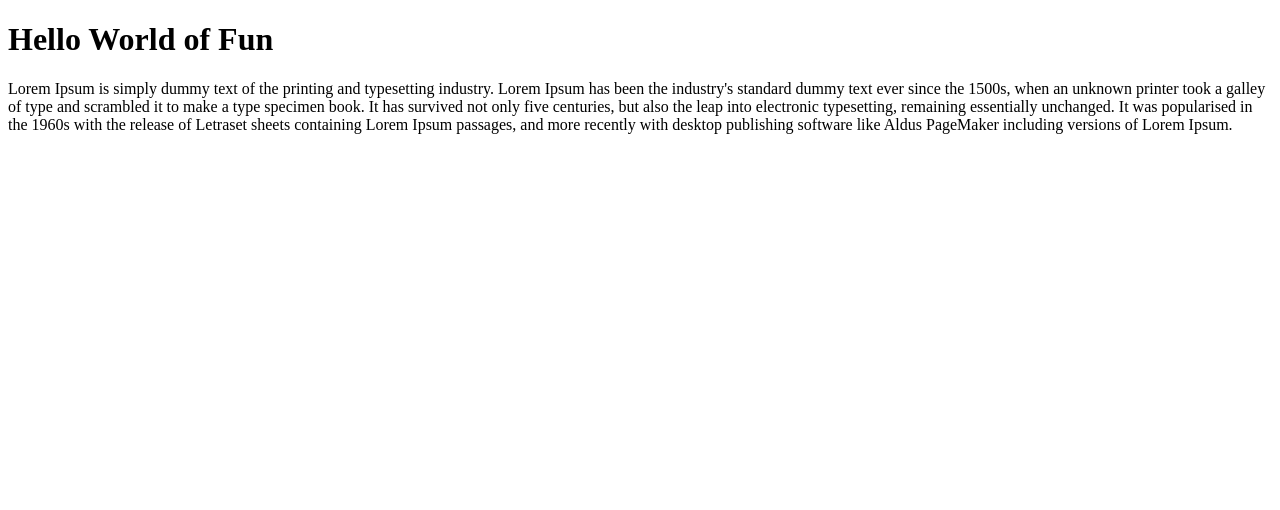
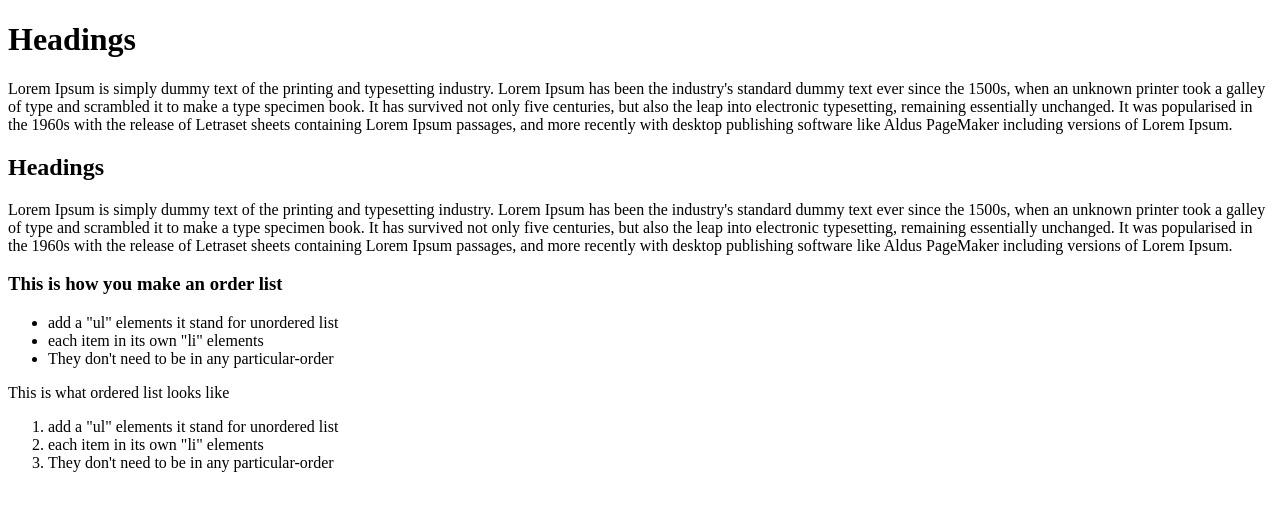
Before and after one commit to artianz225/WD82P, a plain HTML site: page index.html in a window 1280 px wide. Drawn offline with Linux system fonts and the light colour scheme.

Commit message:
Please update my workings

```diff
--- a/index.html
+++ b/index.html
@@ -4,7 +4,32 @@
         <title>Kodego ME</title>
     </head>
     <body>
-        <h1>Hello World of Fun</h1>
+
+        <h1>Headings</h1>
+
         <p>Lorem Ipsum is simply dummy text of the printing and typesetting industry. Lorem Ipsum has been the industry's standard dummy text ever since the 1500s, when an unknown printer took a galley of type and scrambled it to make a type specimen book. It has survived not only five centuries, but also the leap into electronic typesetting, remaining essentially unchanged. It was popularised in the 1960s with the release of Letraset sheets containing Lorem Ipsum passages, and more recently with desktop publishing software like Aldus PageMaker including versions of Lorem Ipsum.</p>
+
+        <h2>Headings</h2>
+
+        <p>Lorem Ipsum is simply dummy text of the printing and typesetting industry. Lorem Ipsum has been the industry's standard dummy text ever since the 1500s, when an unknown printer took a galley of type and scrambled it to make a type specimen book. It has survived not only five centuries, but also the leap into electronic typesetting, remaining essentially unchanged. It was popularised in the 1960s with the release of Letraset sheets containing Lorem Ipsum passages, and more recently with desktop publishing software like Aldus PageMaker including versions of Lorem Ipsum.</p>
+
+        <h3> This is how you make an order list</h3>
+
+        <ul>
+            <li>add a "ul" elements it stand for unordered list</li>
+            <li> each item in its own "li" elements</li>
+            <li>They don't need to be in any particular-order</li>
+        </ul>
+
+        <p>This is what ordered list looks like</p>
+
+        <ol>
+            <li>add a "ul" elements it stand for unordered list</li>
+            <li> each item in its own "li" elements</li>
+            <li>They don't need to be in any particular-order</li>
+        </ol>
+
+
+
     </body>
 </html>
```
